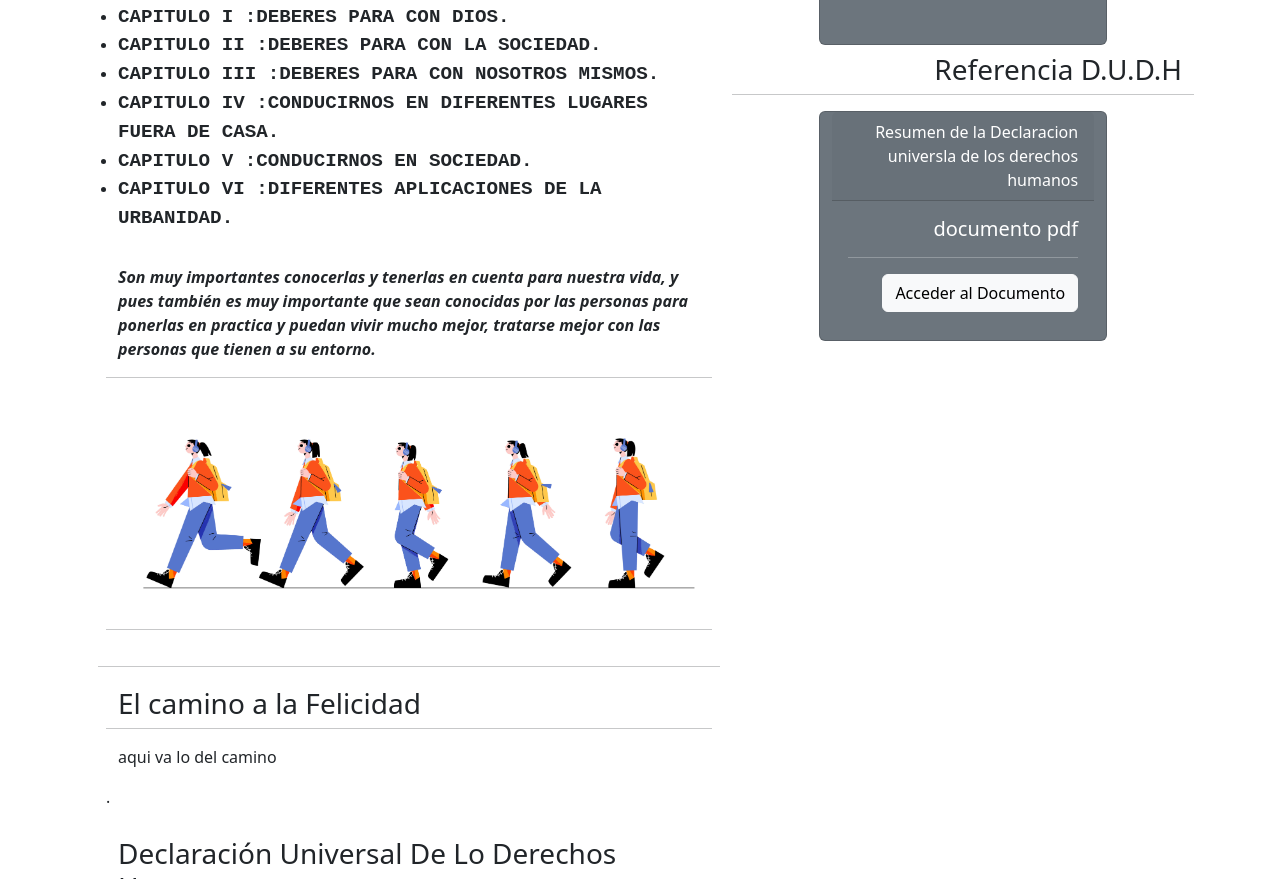
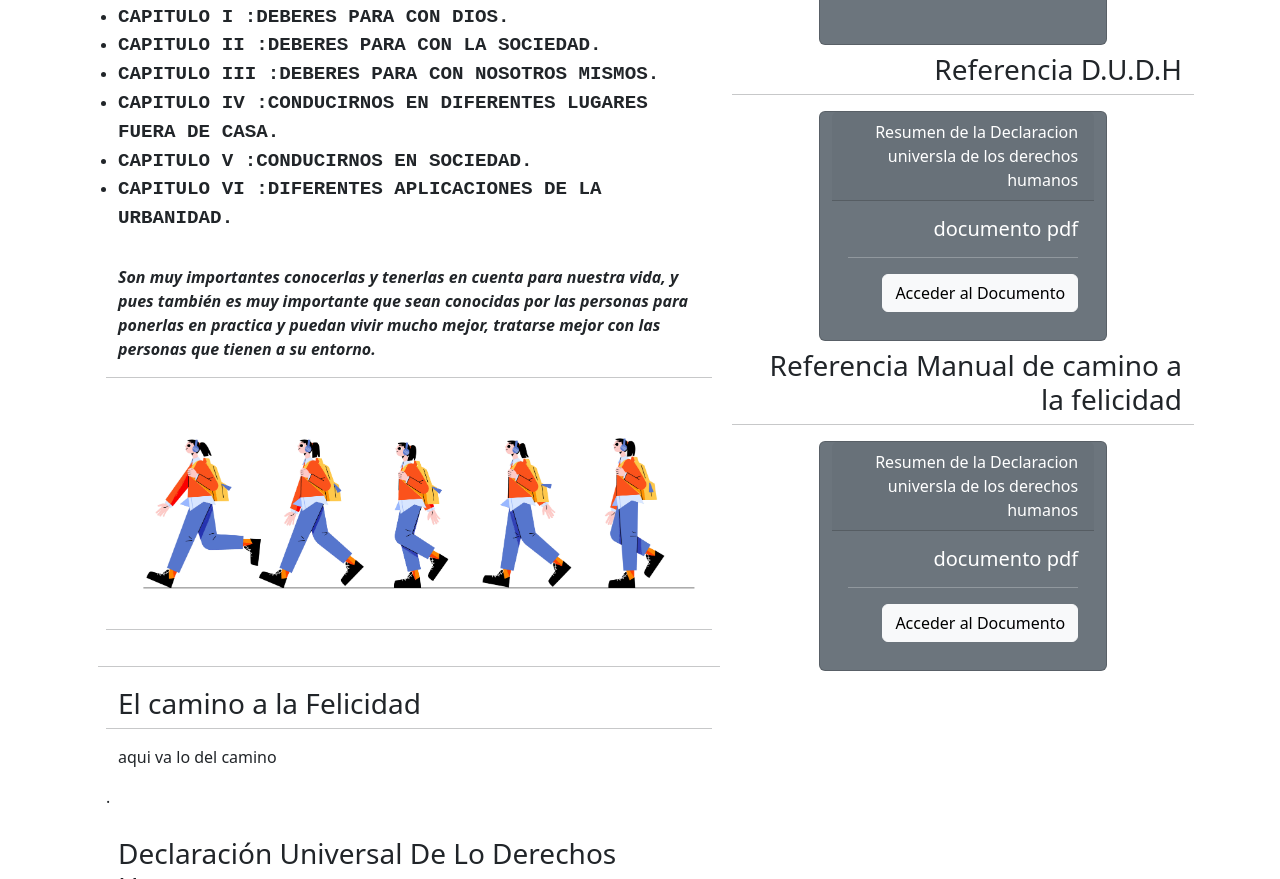
Before and after one commit to LazaDios/.github.io, a plain HTML site: page contenido2.html in a window 1280 px wide. Shown: the part 472-1351 px from the top of the page. Drawn offline with Linux system fonts and the light colour scheme; files whose address does not match are found by name.

Commit message:
Update contenido2.html

```diff
--- a/contenido2.html
+++ b/contenido2.html
@@ -186,6 +186,25 @@
           </div>
         </div>
 
+        <div class="row justify-content-center text-end">
+
+          <h3>
+            Referencia Manual de camino a la felicidad
+          </h3>
+          <hr>
+          <div class="card text-bg-secondary mb-2" style="max-width: 18rem;">
+            <div class="card-header">Resumen de la Declaracion universla de los derechos humanos </div>
+            <div class="card-body">
+              <h5 class="card-title">documento pdf</h5>
+              <hr>
+              <a class="btn btn-light" target="_blank"
+                href="https://www.google.com/url?sa=t&source=web&rct=j&url=https://www.ohchr.org/en/UDHR/Documents/UDHR_Translations/spn.pdf&ved=2ahUKEwim9JCJ3cL7AhWrSjABHRJ7DKgQFnoECA0QAQ&usg=AOvVaw21YXxtvRWbN_IskApncFbR">Acceder
+                al Documento</a>
+            </div>
+          </div>
+        </div>
+
+
 
 
         <!--PArte del otro lateral FIN-->
```
